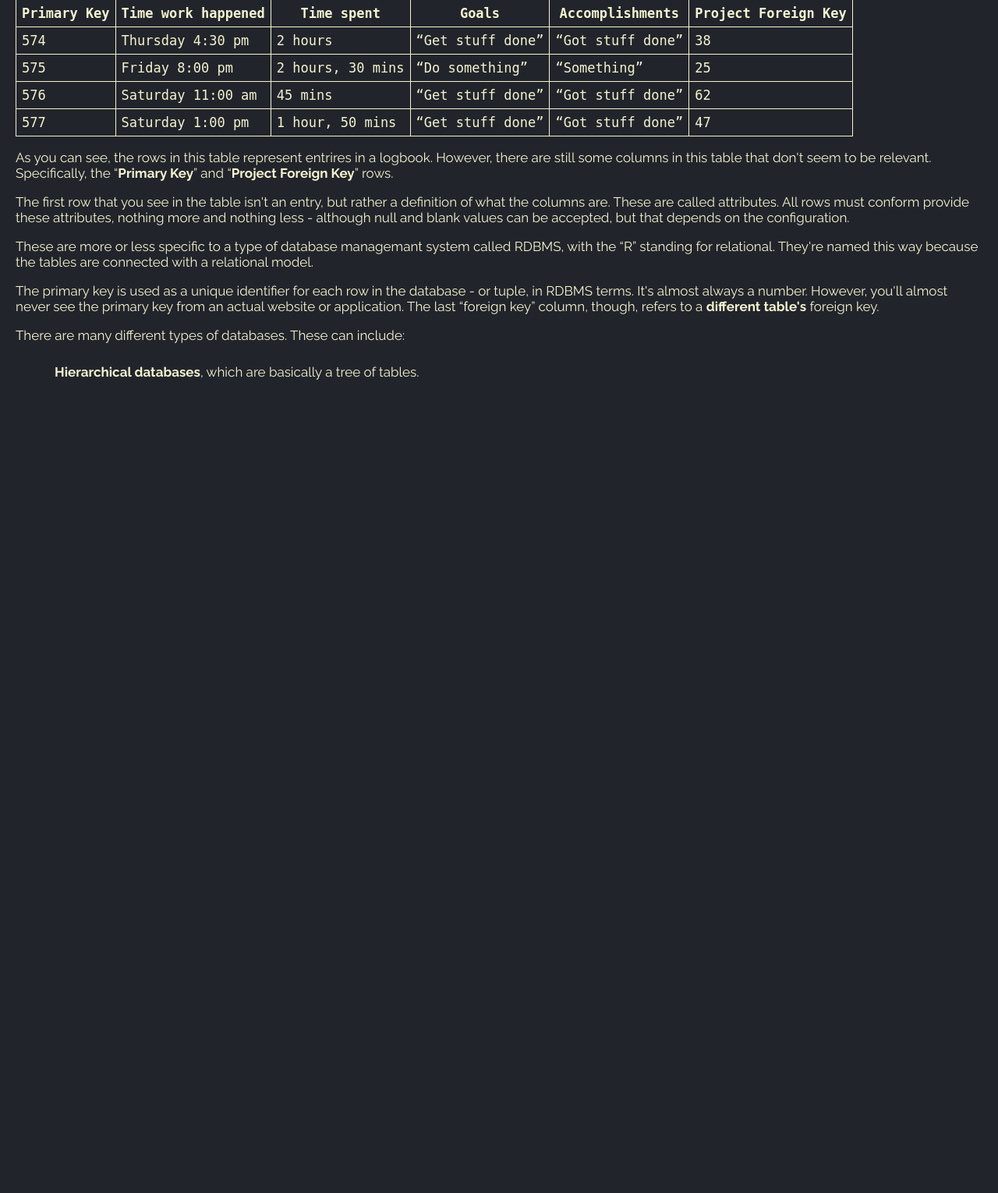
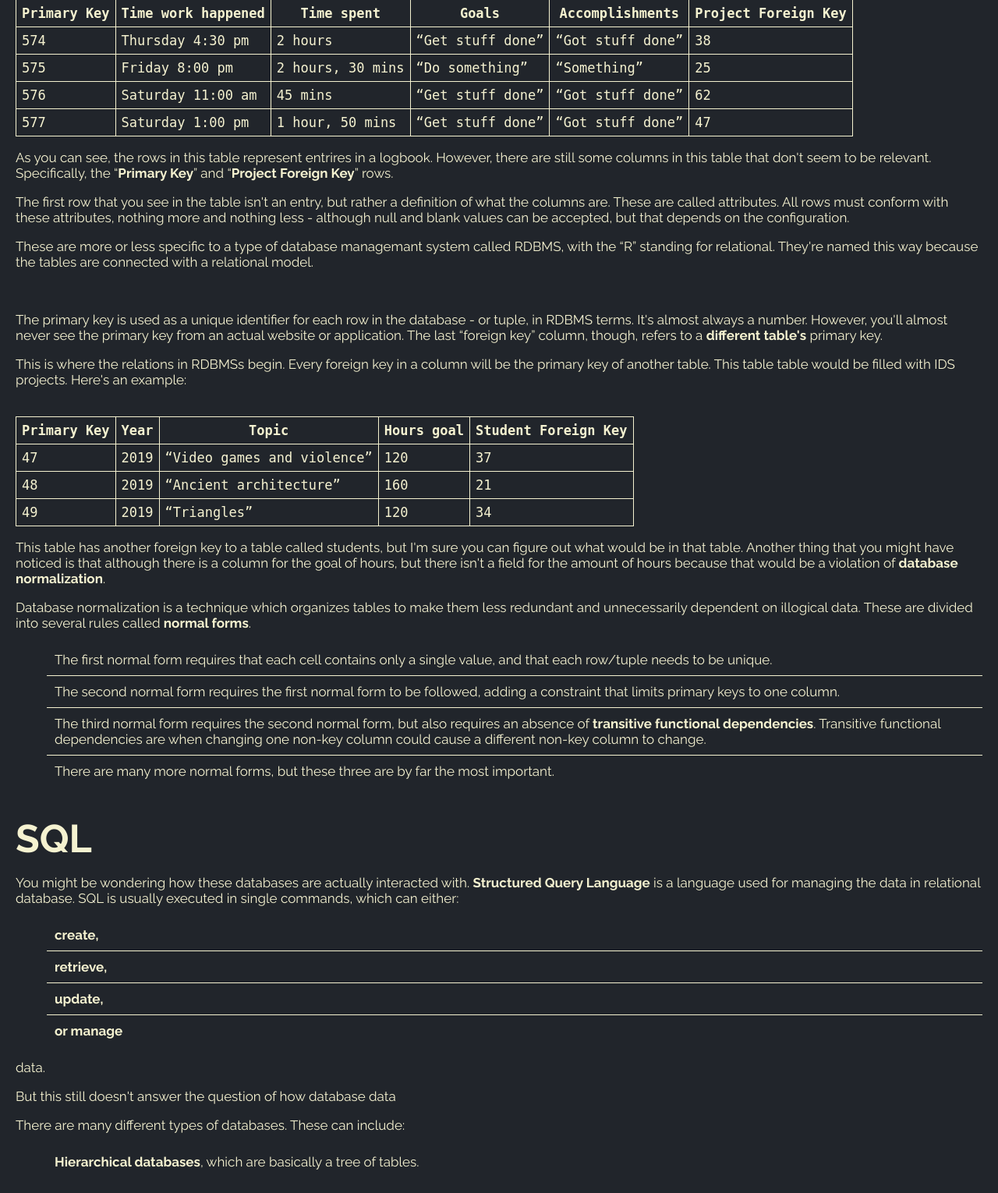
Before and after one commit to YeemBoi/idsthings, a Django app: page /about/ in a window 1280 px wide. Shown: the part 336-1866 px from the top of the page at 78% size. Before the commit the page ends 823 px from the top, so only its background shows below. Run offline with Django 3.2, Linux system fonts and the light colour scheme; parts of the project's set-up code (start-up, migrations or seed data) failed here and were passed over; some libraries are stand-ins or nearby versions.

Commit message:
Update about pages

```diff
--- a/tracken/templates/tracken/about.html
+++ b/tracken/templates/tracken/about.html
@@ -63,7 +63,7 @@
                 </tr>
             </tbody>
         </table>
-        </code>
+    </code>
     <p>
         As you can see, the rows in this table represent entrires in a logbook.
         However, there are still some columns in this table that don't seem to be relevant.
@@ -72,7 +72,7 @@
     <p>
         The first row that you see in the table isn't an entry, but rather a definition of what the columns are.
         These are called attributes.
-        All rows must conform provide these attributes, nothing more and nothing less -
+        All rows must conform with these attributes, nothing more and nothing less -
         although null and blank values can be accepted, but that depends on the configuration.
     </p>
     <p>
@@ -80,14 +80,114 @@
         with the <q>R</q> standing for relational.
         They're named this way because the tables are connected with a relational model.
     </p>
+    <br>
     <p>
         The primary key is used as a unique identifier for each row in the database -
         or tuple, in RDBMS terms. It's almost always a number.
         However, you'll almost never see the primary key from an actual website or application.
         The last <q>foreign key</q> column, though,
-        refers to a <b>different table's</b> foreign key.
+        refers to a <b>different table's</b> primary key.
     </p>
-    <p class="smallish">There are many different types of databases. These can include:</p>
+    <p>
+        This is where the relations in RDBMSs begin.
+        Every foreign key in a column will be the primary key of another table.
+        This table table would be filled with IDS projects. Here's an example:
+    </p>
+    <br>
+    <code class="smallish">
+        <table class="bordered">
+            <thead>
+                <tr>
+                    <th>Primary Key</th>
+                    <th>Year</th>
+                    <th>Topic</th>
+                    <th>Hours goal</th>
+                    <th>Student Foreign Key</th>
+                </tr>
+            </thead>
+            <tbody>
+                <tr>
+                    <td>47</td>
+                    <td>2019</td>
+                    <td><q>Video games and violence</q></td>
+                    <td>120</td>
+                    <td>37</td>
+                </tr>
+                <tr>
+                    <td>48</td>
+                    <td>2019</td>
+                    <td><q>Ancient architecture</q></td>
+                    <td>160</td>
+                    <td>21</td>
+                </tr>
+                <tr>
+                    <td>49</td>
+                    <td>2019</td>
+                    <td><q>Triangles</q></td>
+                    <td>120</td>
+                    <td>34</td>
+                </tr>
+            </tbody>
+        </table>
+    </code>
+    <p>
+        This table has another foreign key to a table called students,
+        but I'm sure you can figure out what would be in that table.
+        Another thing that you might have noticed is that although there is a column
+        for the goal of hours, but there isn't a field for the amount of hours
+        because that would be a violation of <b>database normalization</b>.
+    </p>
+    <p>
+        Database normalization is a technique which organizes tables
+        to make them less redundant and unnecessarily dependent on
+        illogical data. These are divided into several rules called
+        <b>normal forms</b>.
+    </p>
+    <ul>
+        <li>
+            The first normal form requires that each cell contains only a single value,
+            and that each row/tuple needs to be unique.
+        </li>
+        <li>
+            The second normal form requires the first normal form to be followed,
+            adding a constraint that limits primary keys to one column.
+        </li>
+        <li>
+            The third normal form requires the second normal form, but also
+            requires an absence of <b>transitive functional dependencies</b>.
+            Transitive functional dependencies are when changing one non-key
+            column could cause a different non-key column to change.
+        </li>
+        <li>
+            There are many more normal forms,
+            but these three are by far the most important.
+        </li>
+    </ul>
+    <h2 class="spaced">SQL</h2>
+    <p>
+        You might be wondering how these databases are actually interacted with.
+        <b>Structured Query Language</b> is a language used for
+        managing the data in relational database. SQL is usually executed in single commands,
+        which can either:
+    </p>
+    <ul>
+        <b>
+            <li>create,</li>
+            <li>retrieve,</li>
+            <li>update,</li>
+            <li>or manage</li>
+        </b>
+    </ul>
+    <p>
+        data.
+    </p>
+    <p>
+        But this still doesn't answer the question of
+        how database data
+    </p>
+    <p>
+        There are many different types of databases. These can include:
+    </p>
     <ul>
         <li>
             <b>Hierarchical databases</b>, which are basically a tree of tables.
```
